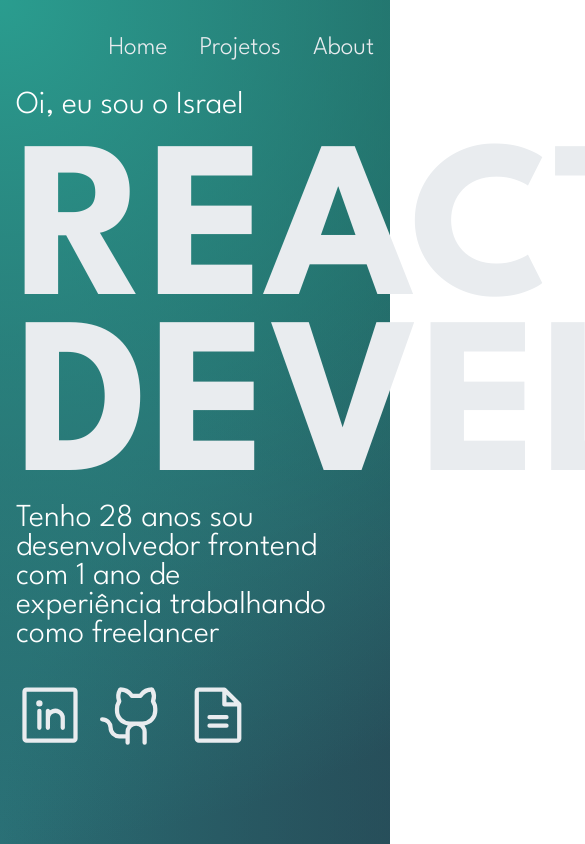
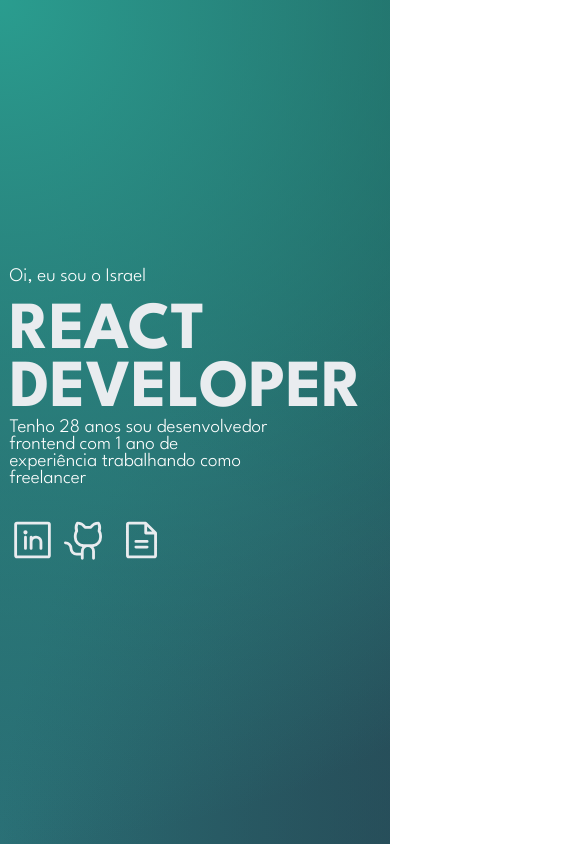
Before and after one commit to israelsanttana/react-portfolio, a React (Vite) app: page / in a window 390 px wide. Shown: the top 844 px of the page, 585 px wide, since content can reach past the window. Built offline with nearby package versions, Linux system fonts and the light colour scheme.

Commit message:
feat: adiciona hero responsivo

```diff
--- a/src/components/hero/hero.module.css
+++ b/src/components/hero/hero.module.css
@@ -37,3 +37,37 @@
     color: var(--quintennary-color);
     transition: 0.3s;
 }
+
+
+@media (max-width: 1194px) {
+    html {
+        font-size: 80%;
+    }
+
+
+}
+
+@media (max-width: 970px) {
+    html {
+        font-size: 60%;
+    }
+
+}
+
+@media (max-width: 720px) {
+    .hero_content h2 {
+        font-size: 7rem;
+        line-height: 6rem;
+    }
+
+    .content_links svg {
+        width: 45px;
+    }
+
+    .hero_content p {
+        max-width: 70%;
+        width: max-content;
+
+    }
+
+}
--- a/src/components/navbar/navbar.module.css
+++ b/src/components/navbar/navbar.module.css
@@ -23,3 +23,12 @@
     cursor: pointer;
     transition: 0.3s;
 }
+
+@media (max-width: 900px) {
+
+    .navbar {
+        display: none;
+    }
+
+
+}
```
